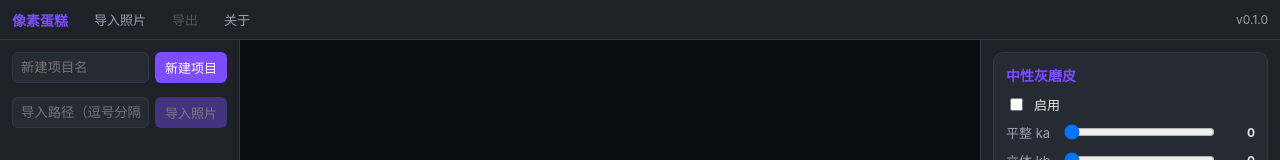
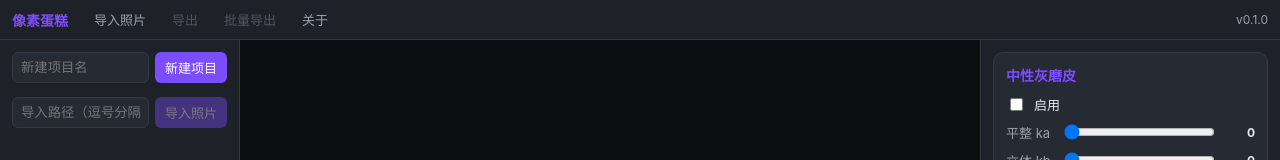
Before and after one commit to hifn123p/pixel-cake, a React (Vite) app in the folder apps/desktop/: page / in a window 1280 px wide. Shown: the top 160 px of the page. Built offline with nearby package versions, Linux system fonts and the light colour scheme.

Commit message:
feat: 批量导出（当前项目全部照片统一风格导出）

```diff
--- a/apps/desktop/src/App.tsx
+++ b/apps/desktop/src/App.tsx
@@ -90,6 +90,12 @@ export default function App() {
     }, 200);
   }
 
+  // 批量导出：对当前项目全部照片应用当前 recipe，统一风格导出（后台队列逐个处理）。
+  function exportAll() {
+    if (!projectId) return;
+    photos.forEach((p) => api.submitRender(p.id, recipe, "export").catch(console.error));
+  }
+
   return (
     <div className="app-shell">
       <header className="menubar">
@@ -103,6 +109,9 @@ export default function App() {
             onClick={() => photo && api.submitRender(photo.id, recipe, "export")}
           >
             导出
+          </button>
+          <button disabled={!projectId || photos.length === 0} onClick={exportAll}>
+            批量导出
           </button>
           <button onClick={() => setAbout(true)}>关于</button>
         </nav>
```
